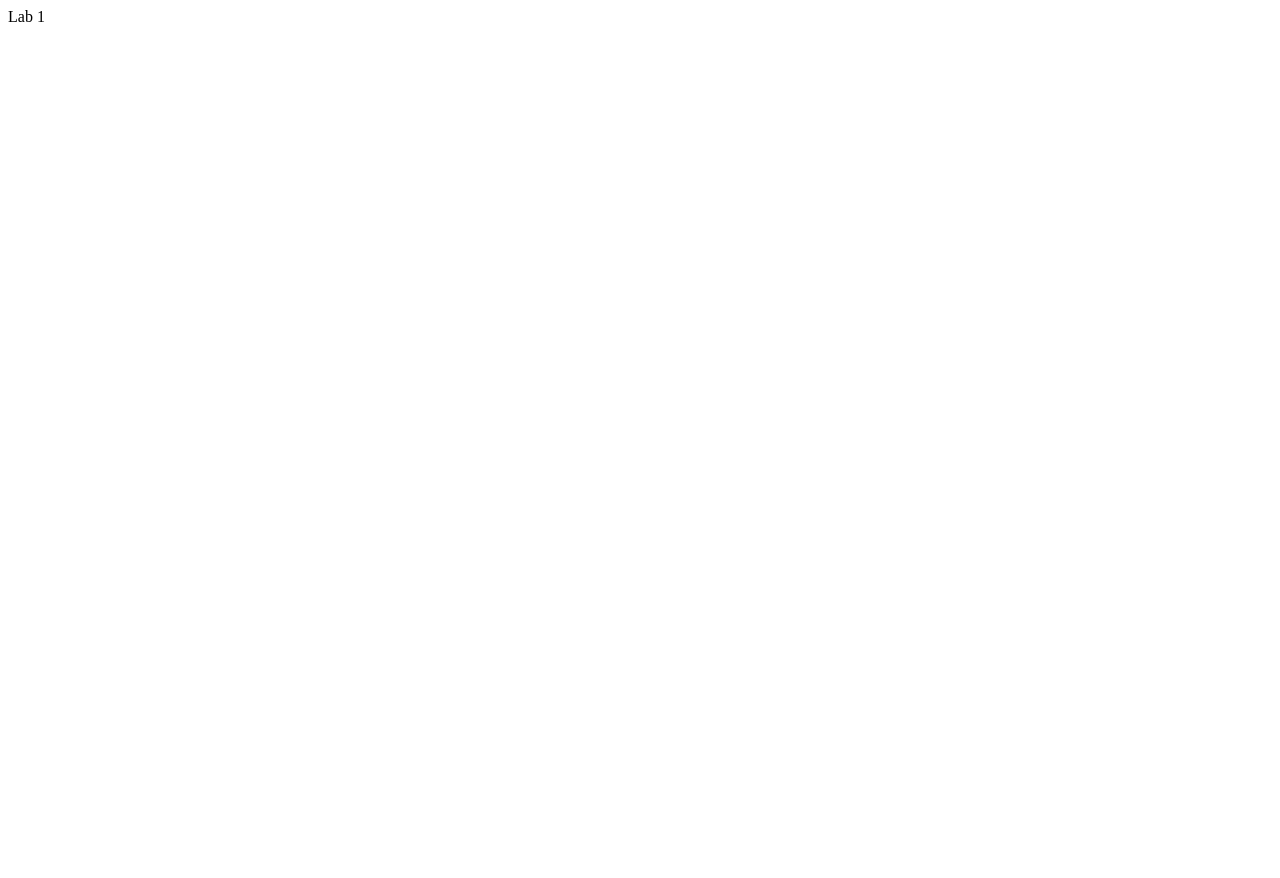
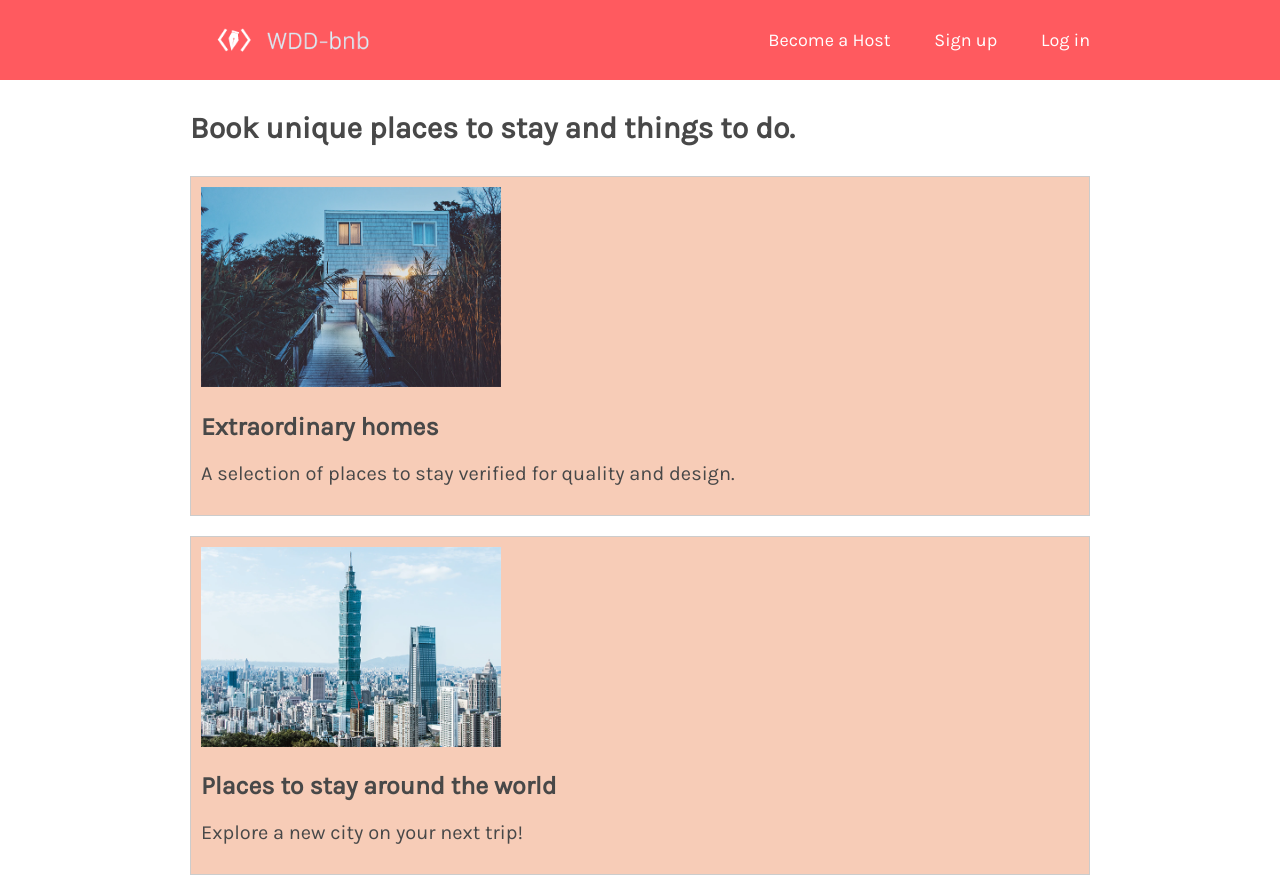
Before and after one commit to nikitakumar200/nikitakumar200.github.io, a plain HTML site: page labs/lab2/index.html in a window 1280 px wide. Shown: the top 878 px of the page. Before the commit the page ends 800 px from the top, so only its background shows below. Drawn offline with Linux system fonts and the light colour scheme.

Commit message:
finished lab2

```diff
--- /dev/null
+++ b/labs/lab2/assets/styles/style.css
@@ -0,0 +1,82 @@
+body {
+    font-family: Karla, sans-serif;
+    color: #484848;
+    margin: 0;
+    padding: 0;
+}
+
+nav ul {
+    list-style-type: none;
+    padding-inline-start: 0;
+    margin-block-start: 0;
+    margin-block-end: 0;
+}
+
+header {
+    background-color: #ff5a5f;
+    height: 80px;
+}
+
+#logo {
+    height: 80px;
+}
+
+nav {
+    display: inline-block;
+    float: right;
+}
+nav li {
+    display: inline-block;
+    margin-left: 40px;
+    line-height: 80px;
+}
+
+nav a{
+    color: white;
+    font-size: 18px;
+    text-decoration: none;
+}
+
+nav a:visited {
+    color: white;
+    font-size: 18px;
+    text-decoration: none;
+    cursor: pointer;
+    text-decoration: underline;
+}
+
+.content {
+    width: 900px;
+    margin: auto;
+}
+
+section {
+    padding: 10px;
+    border: 1px solid #cccccc;
+    margin-bottom: 20px;
+    background-color: #f7ccb7;
+}
+
+section img {
+    width: 300px;
+}
+
+section:hover {
+   background-color: #f7ab86;
+}
+
+h1 {
+    font-size: 30px;
+    padding-top: 10px;
+    padding-bottom: 10px;
+}
+
+
+
+h2 {
+    font-size: 25px;
+}
+
+section p {
+    font-size: 20px;
+}
--- a/labs/lab2/index.html
+++ b/labs/lab2/index.html
@@ -1,6 +1,75 @@
-<!DOCTYPE html>
+<!doctype html>
 <html>
-    <body>
-        Lab 1
-    </body>
+
+<head>
+    <title>
+        <!-- The title that shows on the tab in the browser! -->
+        Lab 2: WDD-bnb
+    </title>
+    <link href="https://fonts.googleapis.com/css?family=Karla&display=swap" rel="stylesheet">
+    <link rel="stylesheet" href="assets/styles/style.css">
+</head>
+
+<body>
+    <!-- Your content here! -->
+    <!-- Put the top of the page -->
+    <header>
+
+        <!-- We can put an image in a link -->
+        <div class = "content">
+        <a href="home">
+            <img src="assets/img/logo.png" alt="" id = "logo">
+        </a>
+
+        <!-- Navigation block (links to other pages), also semantic! -->
+        <nav>
+            <ul>
+                <li><a href="become-host">Become a Host</a></li>
+                <li><a href="sign-up">Sign up</a></li>
+                <li><a href="log-in">Log in</a></li>
+            </ul>
+        </nav>
+        </div>
+
+    <!-- don't forget to close the header tag! -->
+    </header>
+
+    <div class="content">
+    <h1> Book unique places to stay and things to do.</h1>
+    <!-- Section 1: Extraordinary Homes-->
+    <section>
+        <img src="assets/img/house.png" />
+
+        <!-- Size-two heading -->
+        <h2>Extraordinary homes</h2>
+
+        <p>
+           A selection of places to stay verified for quality and design.
+        </p>
+    </section>
+    <!-- Section 2: Places to stay-->
+    <section>
+        <img src="assets/img/city.png" />
+
+        <!-- Size-two heading -->
+        <h2>Places to stay around the world</h2>
+
+        <p>
+           Explore a new city on your next trip!
+        </p>
+    </section>
+    <!-- Section 3: Top-rated experiences-->
+    <section>
+        <img src="assets/img/sushimaking.png" />
+
+        <!-- Size-two heading -->
+        <h2>Top-rated experiences</h2>
+
+        <p>
+           Book one-of-a-kind activities hosted by locals, created for the curious.
+        </p>
+    </section>
+    </div>
+</body>
+
 </html>
```
Also changed, not shown: labs/lab2/assets/img/city.png (added), labs/lab2/assets/img/house.png (added), labs/lab2/assets/img/logo.png (added), labs/lab2/assets/img/sushimaking.png (added), 9 other files.
